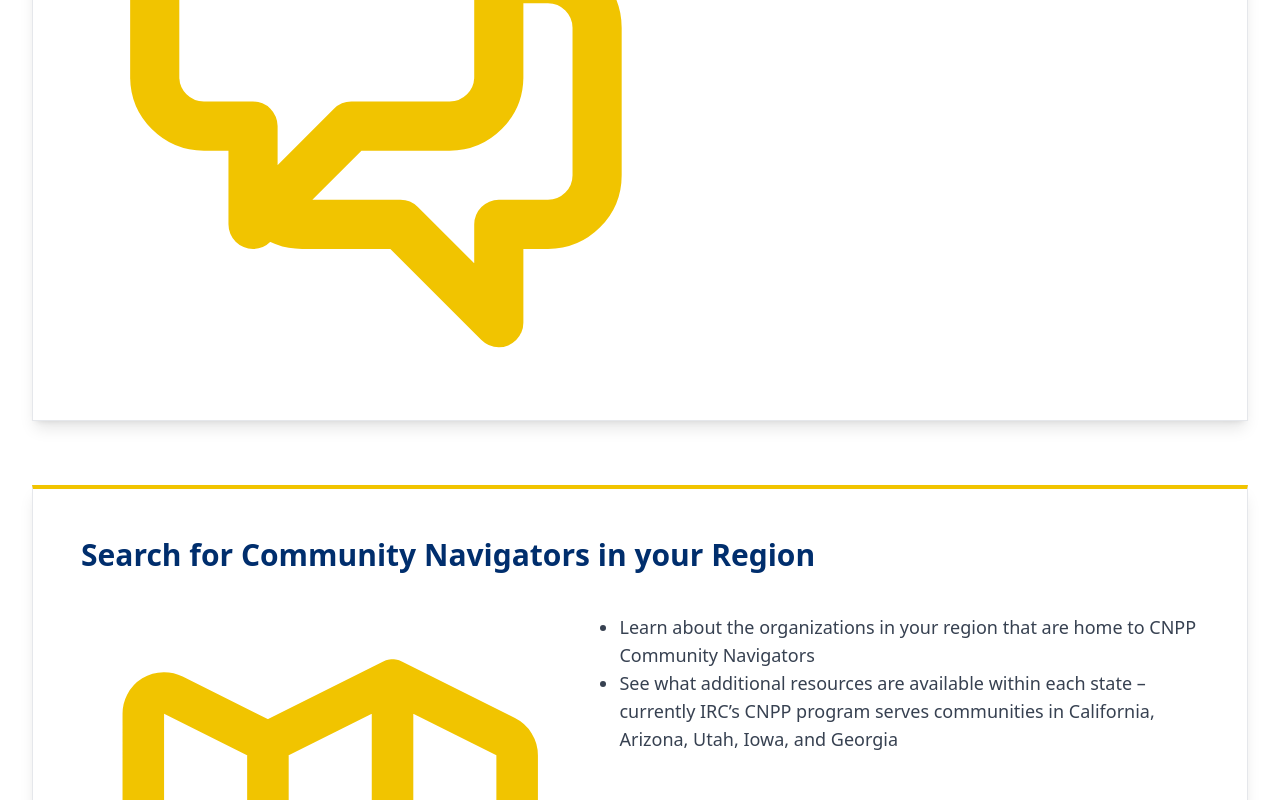
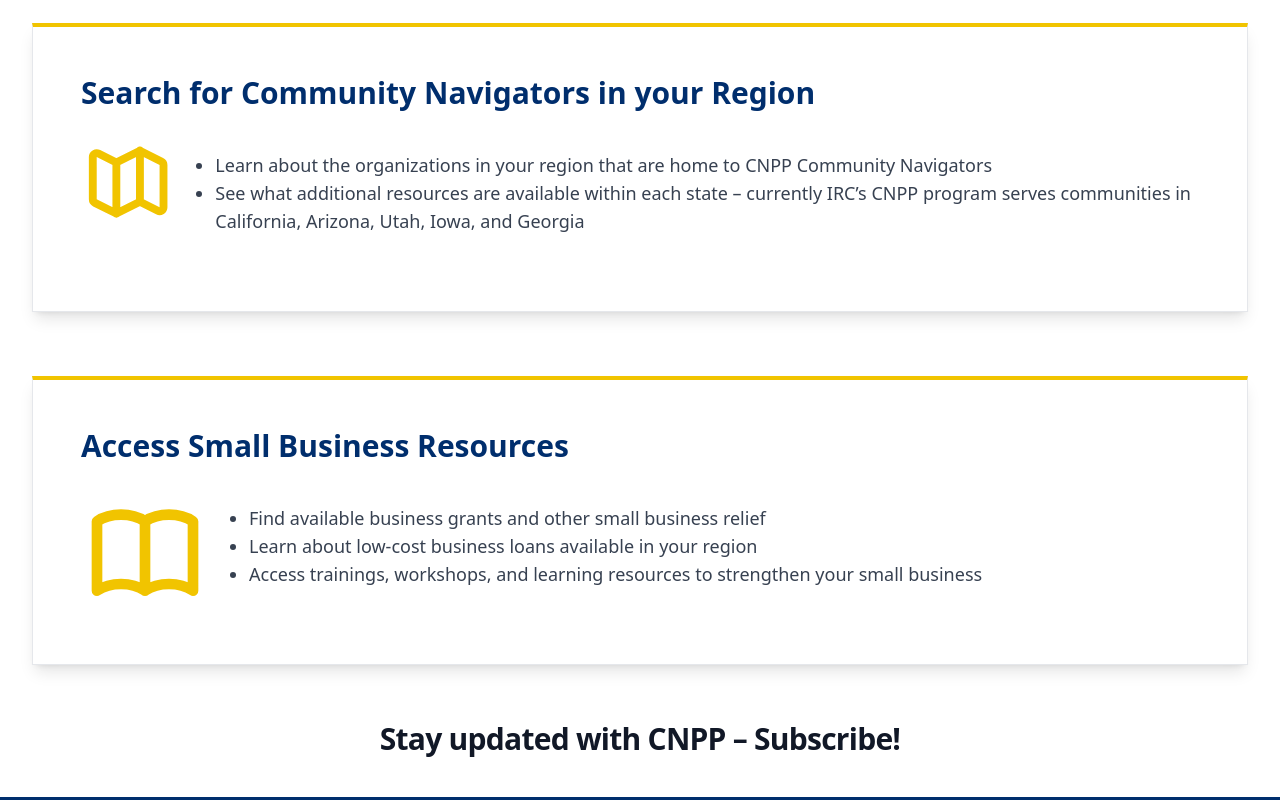
Before and after one commit to ericagirges/cnpp-website, a Next.js app in the folder app/: page / in a window 1280 px wide. Shown: the part 1700-2500 px from the top of the page. Built offline with nearby package versions, Linux system fonts and the light colour scheme.

Commit message:
fixed infoBox icon bug

```diff
--- a/app/page-content/HomePageContent.js
+++ b/app/page-content/HomePageContent.js
@@ -3,9 +3,7 @@ import { MapIcon, BookOpenIcon, ChatAlt2Icon } from '@heroicons/react/outline'
 export const HomePageContent = [
   {
     title: 'Meet With a CNPP Business Counselor',
-        icon: (
-          <ChatAlt2Icon className="invisible h-0 w-0 flex-initial text-sbaYellow lg:visible lg:h-32 lg:w-32" />
-        ),
+    icon: <ChatAlt2Icon />,
     description: [
       'Fill out a contact form to get in touch with a CNPP Business Counselor to answer all your small business questions',
     ],
@@ -13,9 +11,7 @@ export const HomePageContent = [
   },
   {
     title: 'Search for Community Navigators in your Region',
-        icon: (
-          <MapIcon className="invisible h-0 w-0 flex-initial text-sbaYellow lg:visible lg:h-32 lg:w-32" />
-        ),
+    icon: <MapIcon />,
     description: [
       'Learn about the organizations in your region that are home to CNPP Community Navigators',
       'See what additional resources are available within each state – currently IRC’s CNPP program serves communities in California, Arizona, Utah, Iowa, and Georgia',
@@ -24,9 +20,7 @@ export const HomePageContent = [
   },
   {
     title: 'Access Small Business Resources',
-        icon: (
-          <BookOpenIcon className="invisible h-0 w-0 flex-initial text-sbaYellow lg:visible lg:h-32 lg:w-32" />
-        ),
+    icon: <BookOpenIcon />,
     description: [
       'Find available business grants and other small business relief',
       'Learn about low-cost business loans available in your region',
--- a/app/pages/components/InfoBox.js
+++ b/app/pages/components/InfoBox.js
@@ -1,6 +1,6 @@
 import Link from 'next/link'
 
-import {HomePageContent} from "../../page-content/HomePageContent"
+import { HomePageContent } from '../../page-content/HomePageContent'
 
 const InfoBox = () => {
   return (
@@ -16,12 +16,17 @@ const InfoBox = () => {
                       {info.title}
                     </h3>
                     <div className="lg:mt-6 lg:flex">
-                      {info.icon}
-                      <ul role="list" className="pt-4 text-base text-gray-500 list-disc flex flex-col items-start">
+                      <div className="invisible h-0 w-0 flex-initial text-sbaYellow lg:visible lg:h-32 lg:w-32">
+                        {info.icon}
+                      </div>
+                      <ul
+                        role="list"
+                        className="flex list-disc flex-col items-start pt-4 text-base text-gray-500"
+                      >
                         {info.description.map((bullet) => (
                           <li
                             key={bullet}
-                            className="ml-6 sm:ml-10 text-sm text-gray-700 lg:col-span-1 lg:text-lg"
+                            className="ml-6 text-sm text-gray-700 sm:ml-10 lg:col-span-1 lg:text-lg"
                           >
                             {bullet}
                           </li>
```
Lines whose indentation alone changed are shown as unchanged.
